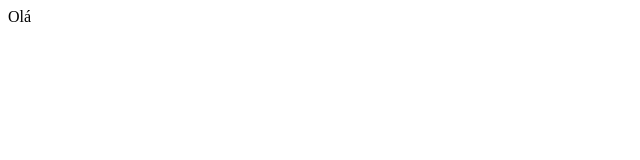
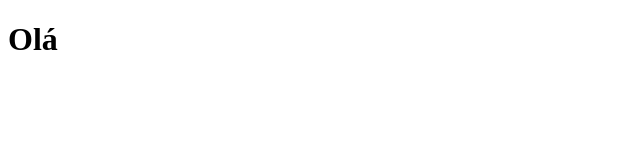
Before and after one commit to LuizDartora/-LuizDartora.github.io, a plain HTML site: page index.html in a window 1280 px wide. Shown: the whole page, without its empty margins (0-640 px from the left). Drawn offline with Linux system fonts and the light colour scheme.

Commit message:
Update index.html

```diff
--- a/index.html
+++ b/index.html
@@ -7,6 +7,6 @@
     <title>Profile</title>
   </head>
   <body>
-    Olá
+    <h1>Olá</h1>
   </body>
 </html>
```
